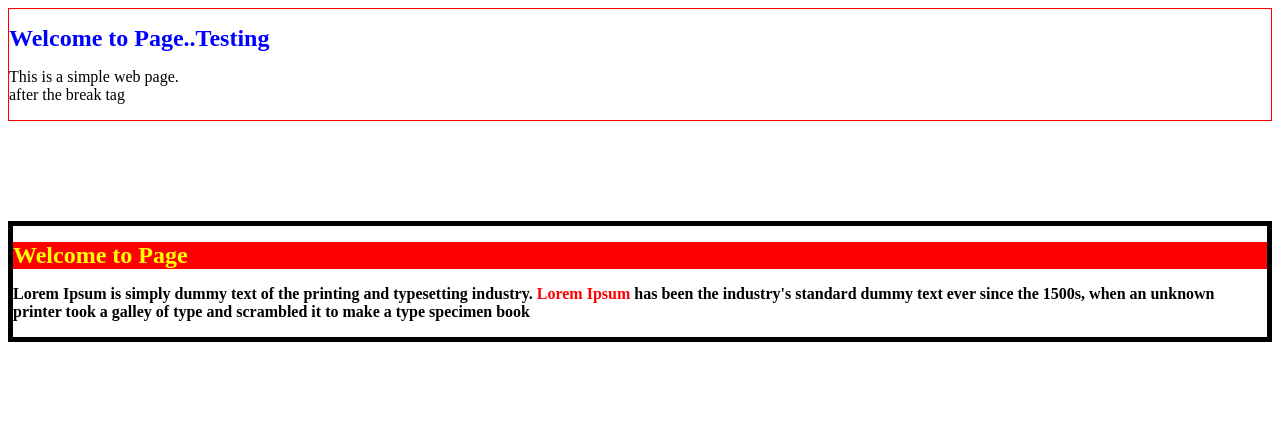
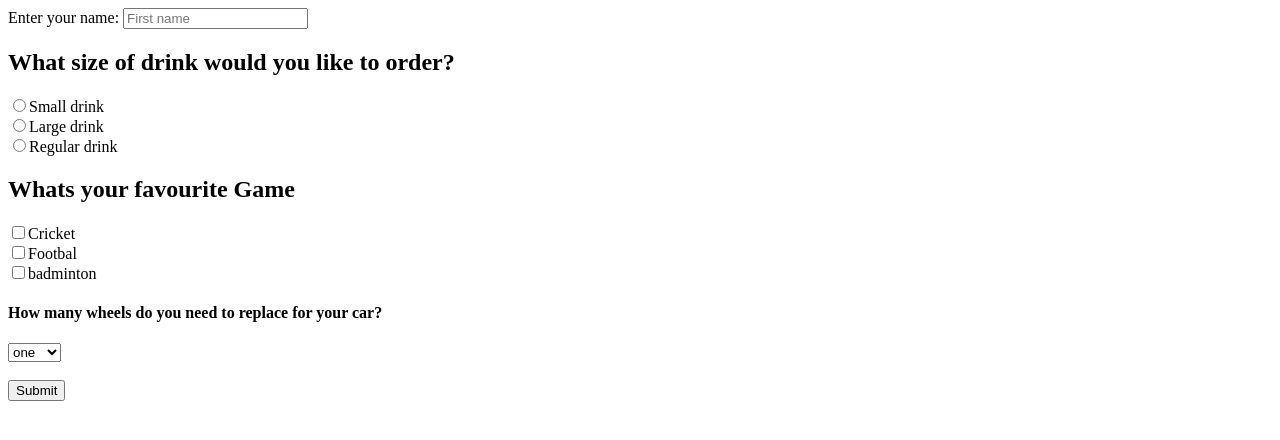
Before and after one commit to NavneetBhatti/html, a plain HTML site: page index.html in a window 1280 px wide. Drawn offline with Linux system fonts and the light colour scheme.

Commit message:
new changes

```diff
--- a/index.html
+++ b/index.html
@@ -2,22 +2,30 @@
 <html>
     <head>
         <title>My web page</title>
-        <style>
-            h1{
-                color: blue;
-                font-size: 24px;
-            }
-        </style>
     </head>
     <body>
-        <div style="border: 1px solid red">
-            <h1>Welcome to Page..Testing</h1>
-            <p>This is a simple web page.<br> after the break tag</p>
-        </div>
+        <form>
+            <label for="firstname">Enter your name:</label>
+            <input type="text"  name="firstname" id="firstname" placeholder="First name" required>
 
-        <div style="border: 5px solid black; margin-top: 100px">
-            <h1 style="background-color: red; color: yellow">Welcome to Page</h1>
-            <p style="font-weight: bold">Lorem Ipsum is simply dummy text of the printing and typesetting industry. <span style="color: red">Lorem Ipsum</span> has been the industry's standard dummy text ever since the 1500s, when an unknown printer took a galley of type and scrambled it to make a type specimen book</p>
-        </div>
+            <h2>What size of drink would you like to order?</h2>
+            <input type="radio" name="drink" value="small">Small drink<br>
+            <input type="radio" name="drink" value="large">Large drink<br>
+            <input type="radio" name="drink" value="regulat">Regular drink<br>
+
+            <h2>Whats your favourite Game   </h2>
+            <input type="checkbox" name="game1" value="g1">Cricket<br>
+            <input type="checkbox" name="game2" value="g2">Footbal<br>
+            <input type="checkbox" name="game3" value="g3">badminton<br>
+
+            <h4>How many wheels do you need to replace for your car?</h4>
+            <select name="days" required>
+                <option value="1">one</option>
+                <option value="2">two</option>
+                <option value="3">three</option>
+            </select><br><br>
+
+            <input type="submit" value="Submit">
+        </form>
     </body>
 </html>
```
Also changed, not shown: home.html (+25 -1 lines).
